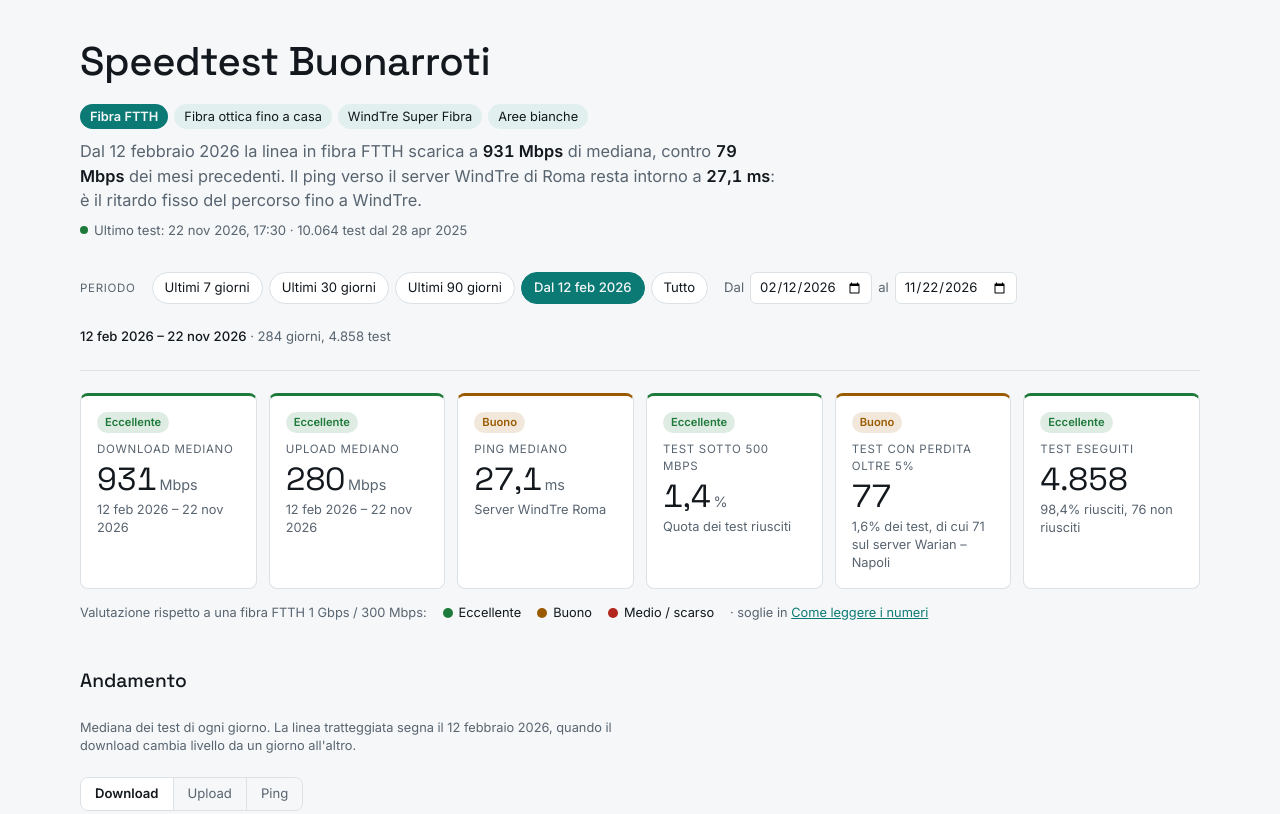
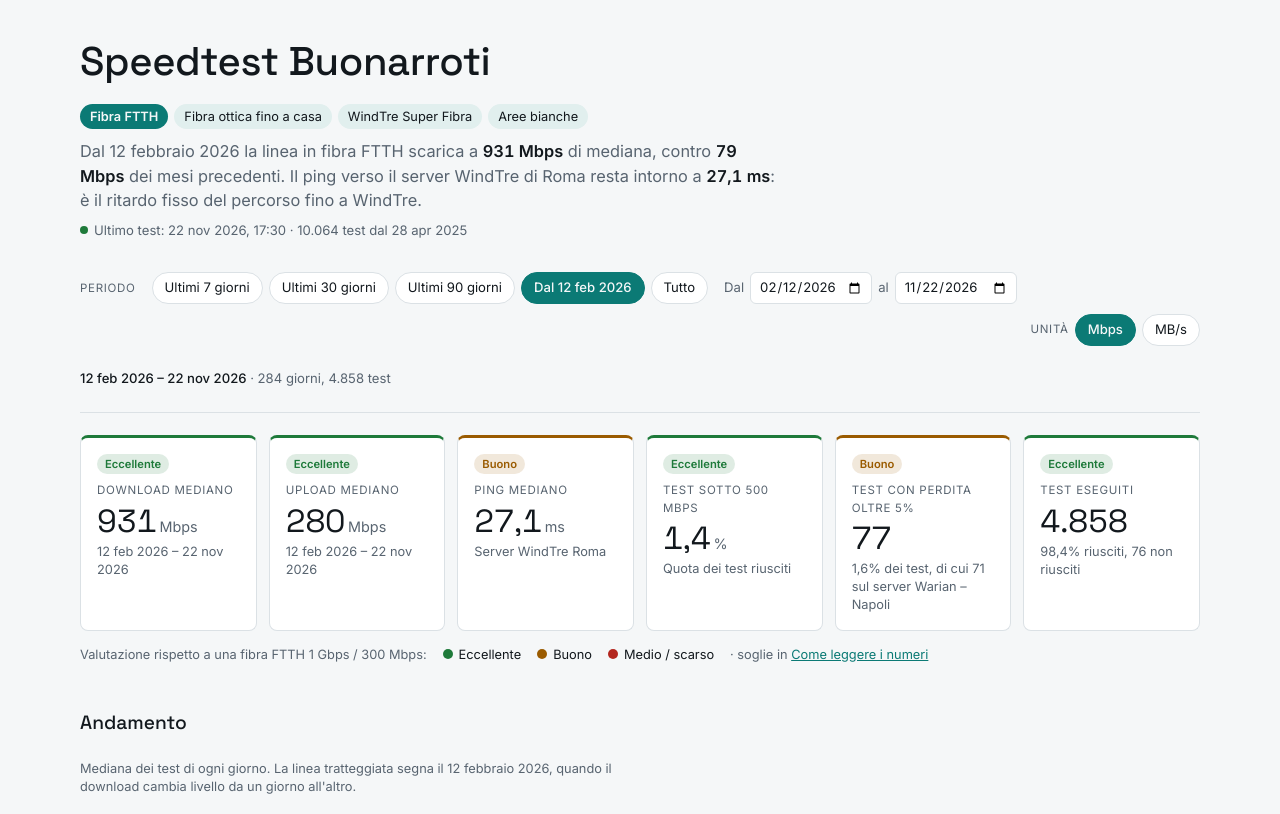
Before and after one commit to pigreco/speedtest-parabola, a plain HTML site: page dashboard/index.html in a window 1280 px wide. Shown: the top 814 px of the page. Drawn offline with nearby package versions, Linux system fonts and the light colour scheme.

Commit message:
Aggiungi alla dashboard la scelta tra Mbps e MB/s
Il pulsante Unità converte tutte le velocità della pagina: riquadri,
frase iniziale, grafici, tooltip, tabella mensile e tabella delle
soglie. La valutazione non cambia. La scelta resta salvata nel browser.

Co-Authored-By: Claude Opus 5.5 <noreply@anthropic.com>
Claude-Session: https://claude.ai/code/session_01VXGib32Tc5qYXqw9uM3NJX

```diff
--- a/dashboard/index.html
+++ b/dashboard/index.html
@@ -56,6 +56,8 @@ h2 { font-family: var(--font-display); font-weight: 500; font-size: 1.2rem; marg
 .dates { display: flex; flex-wrap: wrap; align-items: center; gap: 6px; font-size: .82rem; color: var(--muted); }
 .dates input { font: inherit; font-size: .82rem; padding: 4px 8px; border: 1px solid var(--line); border-radius: 6px; background: var(--panel); color: var(--fg); }
 .dates input.custom { border-color: var(--accent); }
+.units { display: flex; align-items: center; gap: 6px; margin-left: auto; }
+@media (max-width: 719px) { .units { margin-left: 0; } }
 .period-summary { font-size: .82rem; color: var(--muted); flex-basis: 100%; }
 .period-summary b { color: var(--fg); font-weight: 500; }
 
@@ -133,14 +135,19 @@ footer a { color: var(--accent); }
       <label for="date-from">Dal</label><input type="date" id="date-from">
       <label for="date-to">al</label><input type="date" id="date-to">
     </div>
+    <div class="units" role="group" aria-label="Unità di velocità">
+      <span class="period-label">Unità</span>
+      <button type="button" class="chip" data-unit="Mbps" aria-pressed="true">Mbps</button>
+      <button type="button" class="chip" data-unit="MBs" aria-pressed="false">MB/s</button>
+    </div>
     <p class="period-summary" id="period-summary">&nbsp;</p>
   </section>
 
   <section class="tiles" aria-label="Riepilogo del periodo">
-    <div class="tile" data-rate="download"><div class="tile-head"><span class="label">Download mediano</span><span class="badge"></span></div><span class="big"><span data-k="download">—</span><span class="unit">Mbps</span></span><span class="note" data-period-note>—</span></div>
-    <div class="tile" data-rate="upload"><div class="tile-head"><span class="label">Upload mediano</span><span class="badge"></span></div><span class="big"><span data-k="upload">—</span><span class="unit">Mbps</span></span><span class="note" data-period-note>—</span></div>
+    <div class="tile" data-rate="download"><div class="tile-head"><span class="label">Download mediano</span><span class="badge"></span></div><span class="big"><span data-k="download">—</span><span class="unit" data-speed-unit>Mbps</span></span><span class="note" data-period-note>—</span></div>
+    <div class="tile" data-rate="upload"><div class="tile-head"><span class="label">Upload mediano</span><span class="badge"></span></div><span class="big"><span data-k="upload">—</span><span class="unit" data-speed-unit>Mbps</span></span><span class="note" data-period-note>—</span></div>
     <div class="tile" data-rate="ping_roma"><div class="tile-head"><span class="label">Ping mediano</span><span class="badge"></span></div><span class="big"><span data-k="ping_roma">—</span><span class="unit">ms</span></span><span class="note">Server WindTre Roma</span></div>
-    <div class="tile" data-rate="quota_lenti"><div class="tile-head"><span class="label">Test sotto 500 Mbps</span><span class="badge"></span></div><span class="big"><span data-k="quota_lenti">—</span><span class="unit">%</span></span><span class="note">Quota dei test riusciti</span></div>
+    <div class="tile" data-rate="quota_lenti"><div class="tile-head"><span class="label">Test sotto <span data-speed-value="500">500 Mbps</span></span><span class="badge"></span></div><span class="big"><span data-k="quota_lenti">—</span><span class="unit">%</span></span><span class="note">Quota dei test riusciti</span></div>
     <div class="tile" data-rate="perdite_pct"><div class="tile-head"><span class="label">Test con perdita oltre 5%</span><span class="badge"></span></div><span class="big"><span data-k="perdite">—</span></span><span class="note"><span data-k="perdite_pct">—</span>% dei test, di cui <span data-k="perdite_warian">—</span> sul server Warian – Napoli</span></div>
     <div class="tile" data-rate="riusciti_pct"><div class="tile-head"><span class="label">Test eseguiti</span><span class="badge"></span></div><span class="big"><span data-k="test">—</span></span><span class="note"><span data-k="riusciti_pct">—</span>% riusciti, <span data-k="falliti">—</span> non riusciti</span></div>
   </section>
@@ -183,8 +190,8 @@ footer a { color: var(--accent); }
     <div class="tablewrap">
       <table>
         <thead><tr>
-          <th>Mese</th><th>Test</th><th>Non riusciti</th><th>Download mediano (Mbps)</th><th>Download, 5% peggiore (Mbps)</th>
-          <th>Upload mediano (Mbps)</th><th>Ping mediano (ms)</th><th>Ping minimo (ms)</th><th>Perdita oltre 5%</th>
+          <th>Mese</th><th>Test</th><th>Non riusciti</th><th>Download mediano (<span data-speed-unit>Mbps</span>)</th><th>Download, 5% peggiore (<span data-speed-unit>Mbps</span>)</th>
+          <th>Upload mediano (<span data-speed-unit>Mbps</span>)</th><th>Ping mediano (ms)</th><th>Ping minimo (ms)</th><th>Perdita oltre 5%</th>
         </tr></thead>
         <tbody id="mesi-body"></tbody>
       </table>
@@ -198,6 +205,7 @@ footer a { color: var(--accent); }
       <dt id="soglie">Valutazione dei riquadri</dt><dd>Ogni riquadro è confrontato con quello che ci si aspetta da una fibra FTTH da 1 Gbps in download e 300 Mbps in upload. Il download reale non supera circa 940 Mbps, il limite pratico di una porta di rete Gigabit.
         <div class="tablewrap"><table class="thresholds"><thead><tr><th>Riquadro</th><th>Eccellente</th><th>Buono</th><th>Medio / scarso</th></tr></thead><tbody id="soglie-body"></tbody></table></div></dd>
       <dt>Periodo</dt><dd>I periodi rapidi contano i giorni a ritroso dall'ultimo test registrato. Con le date Dal e al puoi scegliere un intervallo qualsiasi: riquadri, grafici e tabella si aggiornano insieme. Il periodo scelto resta nell'indirizzo della pagina, così puoi condividerlo.</dd>
+      <dt>Mbps e MB/s</dt><dd>Gli speedtest misurano in megabit al secondo (Mbps); i programmi di download e Windows mostrano i megabyte al secondo (MB/s). Un byte vale 8 bit, quindi 1 MB/s = 8 Mbps: 931 Mbps sono circa 116 MB/s. Il pulsante Unità cambia tutte le velocità della pagina; le soglie restano le stesse.</dd>
       <dt>Mediana</dt><dd>Il valore centrale: metà dei test sta sopra, metà sotto. Non risente dei singoli test andati male.</dd>
       <dt>Andamento</dt><dd>Per periodi fino a 31 giorni il grafico mostra ogni singolo test; per periodi più lunghi la mediana di ogni giorno.</dd>
       <dt>Download, 5% peggiore</dt><dd>Il valore sotto cui cade il 5% dei test del mese: mostra quanto va male la linea nei momenti peggiori.</dd>
@@ -229,6 +237,12 @@ footer a { color: var(--accent); }
     perdite_pct:  { dir: 'low',  ex: 1,   good: 3,   unit: '%',    name: 'Test con perdita oltre 5%' },
     riusciti_pct: { dir: 'high', ex: 98,  good: 95,  unit: '%',    name: 'Test riusciti' }
   };
+  // Unità di velocità: i dati restano in Mbps, la pagina li mostra in Mbps o MB/s (1 MB/s = 8 Mbps)
+  let speedUnit = 'Mbps';
+  try { if (localStorage.getItem('speedUnit') === 'MBs') speedUnit = 'MBs'; } catch (e) { /* preferenza non disponibile */ }
+  const U = () => (speedUnit === 'MBs' ? 'MB/s' : 'Mbps');
+  const sp = (v) => (v == null ? null : speedUnit === 'MBs' ? v / 8 : v);
+  const spf = (v) => (v == null ? '—' : speedUnit === 'MBs' ? num.format(',.1f')(v / 8) : num.format(',.0f')(v));
   const RATING_LABEL = { ex: 'Eccellente', good: 'Buono', low: 'Medio / scarso' };
   function rate(key, v) {
     const c = RATING[key];
@@ -301,7 +315,7 @@ footer a { color: var(--accent); }
     render();
   }
   function syncControls() {
-    document.querySelectorAll('.chip').forEach((c) => c.setAttribute('aria-pressed', String(c.dataset.preset === period.preset)));
+    document.querySelectorAll('.chip[data-preset]').forEach((c) => c.setAttribute('aria-pressed', String(c.dataset.preset === period.preset)));
     const f = document.getElementById('date-from'), t = document.getElementById('date-to');
     [f, t].forEach((i) => { i.min = firstDay; i.max = lastDay; i.classList.toggle('custom', period.preset === 'custom'); });
     f.value = period.from; t.value = period.to;
@@ -371,8 +385,8 @@ footer a { color: var(--accent); }
     const ping = r1(d3.median(dopo.filter((r) => r.server_id === ROMA_ID), (r) => n(r.idle_latency)));
     const lede = document.getElementById('lede');
     const b = (t) => { const e = document.createElement('b'); e.textContent = t; return e; };
-    lede.replaceChildren('Dal 12 febbraio 2026 la linea in fibra FTTH scarica a ', b(F.int(dDopo) + ' Mbps'),
-      ' di mediana, contro ', b(F.int(dPrima) + ' Mbps'), ' dei mesi precedenti. Il ping verso il server WindTre di Roma resta intorno a ',
+    lede.replaceChildren('Dal 12 febbraio 2026 la linea in fibra FTTH scarica a ', b(spf(dDopo) + ' ' + U()),
+      ' di mediana, contro ', b(spf(dPrima) + ' ' + U()), ' dei mesi precedenti. Il ping verso il server WindTre di Roma resta intorno a ',
       b(F.one(ping) + ' ms'), ': è il ritardo fisso del percorso fino a WindTre.');
     const last = all[all.length - 1];
     const meta = document.getElementById('meta');
@@ -387,7 +401,7 @@ footer a { color: var(--accent); }
     const one = new Set(['ping_roma', 'quota_lenti', 'perdite_pct', 'riusciti_pct']);
     document.querySelectorAll('[data-k]').forEach((el) => {
       const v = t[el.dataset.k];
-      el.textContent = v == null ? '—' : (one.has(el.dataset.k) ? F.one(v) : F.int(v));
+      el.textContent = v == null ? '—' : (el.dataset.k === 'download' || el.dataset.k === 'upload') ? spf(v) : (one.has(el.dataset.k) ? F.one(v) : F.int(v));
     });
     document.querySelectorAll('.tile[data-rate]').forEach((tile) => {
       const r = rate(tile.dataset.rate, t[tile.dataset.rate]);
@@ -429,14 +443,16 @@ footer a { color: var(--accent); }
 
   function drawTrend() {
     const el = document.getElementById('trend');
-    const info = { download: ['Download', 'Mbps', F.int], upload: ['Upload', 'Mbps', F.int], ping: ['Ping', 'ms', F.one] }[metric];
+    const info = { download: ['Download', U(), spf], upload: ['Upload', U(), spf], ping: ['Ping', 'ms', F.one] }[metric];
+    const val = (d) => (metric === 'ping' ? d.ping : sp(d[metric]));
+    const raw = (d) => d[metric];
     const rows = view.serie.filter((r) => r[metric] != null);
     if (!rows.length) return empty(el);
     el.replaceChildren();
     const W = Math.max(280, el.clientWidth), H = 260, top = 18, bottom = 26, accent = css('--accent');
     const svg = d3.select(el).append('svg').attr('width', W).attr('height', H).attr('viewBox', `0 0 ${W} ${H}`)
       .attr('role', 'img').attr('aria-label', `${info[0]} ${view.detail ? 'di ogni test' : 'mediano di ogni giorno'} nel periodo scelto`);
-    const y = d3.scaleLinear().domain([0, d3.max(rows, (d) => d[metric]) * 1.05 || 1]).nice().range([H - bottom, top]);
+    const y = d3.scaleLinear().domain([0, d3.max(rows, (d) => val(d)) * 1.05 || 1]).nice().range([H - bottom, top]);
     const yt = y.ticks(5);
     const ml = textWidth(svg, F.int(yt[yt.length - 1])) + 10, mr = 10;
     let [x0, x1] = d3.extent(rows, (d) => d.d);
@@ -463,10 +479,10 @@ footer a { color: var(--accent); }
     // Nei singoli test la linea si interrompe quando mancano test per più di 2 ore (per esempio di notte)
     const path = [];
     rows.forEach((d, i) => { if (view.detail && i && d.d - rows[i - 1].d > 2 * 36e5) path.push(null); path.push(d); });
-    svg.append('path').datum(path).attr('d', d3.line().defined((d) => d != null).x((d) => x(d.d)).y((d) => y(d[metric])))
+    svg.append('path').datum(path).attr('d', d3.line().defined((d) => d != null).x((d) => x(d.d)).y((d) => y(val(d))))
       .style('fill', 'none').style('stroke', accent).style('stroke-width', view.detail ? '1.2px' : '1.5px').style('stroke-linejoin', 'round');
     if (view.detail && rows.length <= 400) {
-      svg.append('g').selectAll('circle').data(rows).join('circle').attr('cx', (d) => x(d.d)).attr('cy', (d) => y(d[metric])).attr('r', 2).style('fill', accent);
+      svg.append('g').selectAll('circle').data(rows).join('circle').attr('cx', (d) => x(d.d)).attr('cy', (d) => y(val(d))).attr('r', 2).style('fill', accent);
     }
     const last = rows[rows.length - 1];
     svg.append('circle').attr('cx', x(last.d)).attr('cy', y(last[metric])).attr('r', 3.5).style('fill', accent);
@@ -475,9 +491,9 @@ footer a { color: var(--accent); }
     svg.append('rect').attr('x', ml).attr('y', top).attr('width', W - ml - mr).attr('height', H - top - bottom).style('fill', 'transparent').style('cursor', 'crosshair')
       .on('pointermove', (ev) => {
         const d = rows[bis(rows, x.invert(d3.pointer(ev)[0]))];
-        dot.attr('cx', x(d.d)).attr('cy', y(d[metric])).attr('visibility', 'visible');
+        dot.attr('cx', x(d.d)).attr('cy', y(val(d))).attr('visibility', 'visible');
         const second = view.detail ? [F.dayTime(d.d), d.server ? `· ${d.server}` : ''] : [F.day(d.d), `· ${d.test} test`];
-        tip.show([[`${info[2](d[metric])} ${info[1]}`, info[0]], second], x(d.d), y(d[metric]));
+        tip.show([[`${info[2](raw(d))} ${info[1]}`, info[0]], second], x(d.d), y(val(d)));
       })
       .on('pointerleave', () => { dot.attr('visibility', 'hidden'); tip.hide(); });
   }
@@ -520,7 +536,7 @@ footer a { color: var(--accent); }
     const W = Math.max(280, el.clientWidth), H = 240, top = 22, bottom = 26;
     const svg = d3.select(el).append('svg').attr('width', W).attr('height', H).attr('viewBox', `0 0 ${W} ${H}`)
       .attr('role', 'img').attr('aria-label', 'Download mediano per ora del giorno nel periodo scelto');
-    const y = d3.scaleLinear().domain([0, Math.max(1000, d3.max(rows, (r) => r.download_mediano))]).nice().range([H - bottom, top]);
+    const y = d3.scaleLinear().domain([0, Math.max(sp(1000), d3.max(rows, (r) => sp(r.download_mediano)))]).nice().range([H - bottom, top]);
     const yt = y.ticks(4);
     const ml = textWidth(svg, F.int(yt[yt.length - 1])) + 10;
     const x = d3.scaleBand().domain(rows.map((r) => r.ora)).range([ml, W - 6]).padding(0.2);
@@ -533,14 +549,14 @@ footer a { color: var(--accent); }
     const highest = d3.max(rows, (r) => r.download_mediano);
     svg.append('g').selectAll('rect').data(rows).join('rect')
       .attr('x', (r) => x(r.ora)).attr('width', x.bandwidth()).attr('rx', 2)
-      .attr('y', (r) => y(r.download_mediano)).attr('height', (r) => y(0) - y(r.download_mediano))
+      .attr('y', (r) => y(sp(r.download_mediano))).attr('height', (r) => y(0) - y(sp(r.download_mediano)))
       .style('fill', (r) => (r === lowest && r.download_mediano < highest * 0.95 ? css('--bad') : css('--accent')));
-    svg.append('text').attr('x', ml).attr('y', top - 10).text(`Ora più lenta: ${lowest.ora}:00, ${F.int(lowest.download_mediano)} Mbps`);
+    svg.append('text').attr('x', ml).attr('y', top - 10).text(`Ora più lenta: ${lowest.ora}:00, ${spf(lowest.download_mediano)} ${U()}`);
     const tip = tipFor(el);
     svg.append('g').selectAll('rect').data(rows).join('rect')
       .attr('x', (r) => x(r.ora)).attr('width', x.bandwidth()).attr('y', top).attr('height', H - top - bottom).style('fill', 'transparent')
-      .on('pointerenter pointermove', (ev, r) => tip.show([[`${r.ora}:00 – ${r.ora}:59`], [`${F.one(r.download_mediano)} Mbps`, 'download mediano'], [`${F.one(r.ping_mediano)} ms`, `ping · ${r.test} test`]],
-        x(r.ora) + x.bandwidth() / 2, y(r.download_mediano)))
+      .on('pointerenter pointermove', (ev, r) => tip.show([[`${r.ora}:00 – ${r.ora}:59`], [`${speedUnit === 'MBs' ? spf(r.download_mediano) : F.one(r.download_mediano)} ${U()}`, 'download mediano'], [`${F.one(r.ping_mediano)} ms`, `ping · ${r.test} test`]],
+        x(r.ora) + x.bandwidth() / 2, y(sp(r.download_mediano))))
       .on('pointerleave', () => tip.hide());
   }
 
@@ -554,8 +570,8 @@ footer a { color: var(--accent); }
     const f = (v, fmt) => (v == null ? '—' : fmt(v));
     view.mesi.forEach((r) => {
       const tr = tb.insertRow();
-      [F.month(F.parseMonth(r.mese)), F.int(r.test), F.int(r.falliti), f(r.download_mediano, F.int), f(r.download_p5, F.int),
-        f(r.upload_mediano, F.int), f(r.ping_mediano, F.one), f(r.ping_minimo, F.one), F.int(r.perdite)]
+      [F.month(F.parseMonth(r.mese)), F.int(r.test), F.int(r.falliti), spf(r.download_mediano), spf(r.download_p5),
+        spf(r.upload_mediano), f(r.ping_mediano, F.one), f(r.ping_minimo, F.one), F.int(r.perdite)]
         .forEach((c, i) => { const td = tr.insertCell(); td.textContent = c; if (i === 8 && r.perdite >= 10) td.className = 'bad'; });
     });
   }
@@ -573,10 +589,13 @@ footer a { color: var(--accent); }
     document.querySelector('details').open = true;
     document.getElementById('soglie').scrollIntoView({ behavior: 'smooth', block: 'start' });
   });
-  (function fillThresholds() {
+  function fillThresholds() {
     const tb = document.getElementById('soglie-body');
+    tb.replaceChildren();
     const f = (v) => num.format(',~r')(v);
-    Object.values(RATING).forEach((c) => {
+    Object.values(RATING).forEach((c0) => {
+      const speed = c0.unit === 'Mbps';
+      const c = speed ? { ...c0, ex: sp(c0.ex), good: sp(c0.good), unit: U() } : { ...c0, name: c0.name.replace('500 Mbps', `${spf(500)} ${U()}`) };
       const u = c.unit === '%' ? '%' : ' ' + c.unit;
       const cells = c.dir === 'high'
         ? [c.name, `da ${f(c.ex)}${u}`, `da ${f(c.good)}${u} a ${f(c.ex)}${u}`, `sotto ${f(c.good)}${u}`]
@@ -584,13 +603,26 @@ footer a { color: var(--accent); }
       const tr = tb.insertRow();
       cells.forEach((x) => { tr.insertCell().textContent = x; });
     });
-  })();
+  }
+  function applyUnit() {
+    document.querySelectorAll('.chip[data-unit]').forEach((c) => c.setAttribute('aria-pressed', String(c.dataset.unit === speedUnit)));
+    document.querySelectorAll('[data-speed-unit]').forEach((el) => { el.textContent = U(); });
+    document.querySelectorAll('[data-speed-value]').forEach((el) => { el.textContent = `${spf(+el.dataset.speedValue)} ${U()}`; });
+    fillThresholds();
+    if (all) { fillHeader(); render(); }
+  }
+  document.querySelectorAll('.chip[data-unit]').forEach((c) => c.addEventListener('click', () => {
+    speedUnit = c.dataset.unit;
+    try { localStorage.setItem('speedUnit', speedUnit); } catch (e) { /* preferenza non salvata */ }
+    applyUnit();
+  }));
+  applyUnit();
   document.querySelectorAll('.seg button').forEach((b) => b.addEventListener('click', () => {
     metric = b.dataset.metric;
     document.querySelectorAll('.seg button').forEach((o) => o.setAttribute('aria-pressed', String(o === b)));
     if (view) drawTrend();
   }));
-  document.querySelectorAll('.chip').forEach((c) => c.addEventListener('click', () => { if (all) setPeriod({ preset: c.dataset.preset }); }));
+  document.querySelectorAll('.chip[data-preset]').forEach((c) => c.addEventListener('click', () => { if (all) setPeriod({ preset: c.dataset.preset }); }));
   ['date-from', 'date-to'].forEach((id) => document.getElementById(id).addEventListener('change', () => {
     if (!all) return;
     const from = document.getElementById('date-from').value, to = document.getElementById('date-to').value;
```
